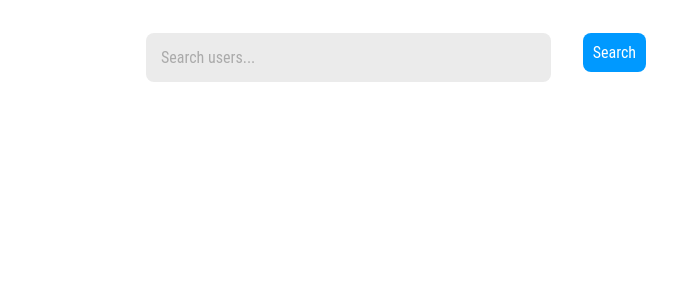
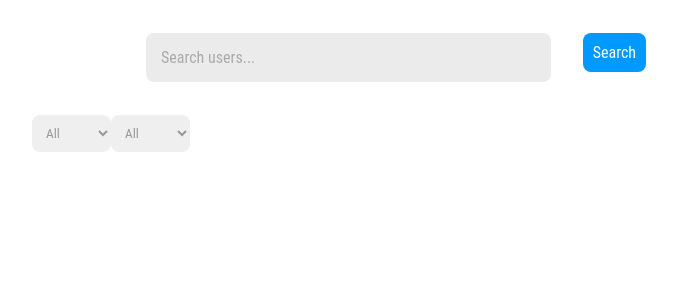
Before and after one commit to brysah/listing-users, a React (Vite) app: page / in a window 1280 px wide. Shown: the top 300 px of the page, without its empty margins (244-921 px from the left). Built offline with nearby package versions, Linux system fonts and the light colour scheme.

Commit message:
feat: add select style and structure

```diff
--- /dev/null
+++ b/src/components/Select/Select.module.scss
@@ -0,0 +1,13 @@
+.select {
+    color:  #999999;
+    padding: 1rem;
+    border-radius: 0.8rem;
+    transition: all .3s;
+
+    &__option {
+        color: #444444;
+    }
+    &:hover{
+        border: 1px solid #0099FF;
+    }
+}
--- /dev/null
+++ b/src/components/Select/index.jsx
@@ -0,0 +1,11 @@
+import styles from './Select.module.scss'
+
+export function Select(){
+    return(
+        <select name="" id="" className={styles.select}>
+            <option className={styles.select__option} >All</option>
+            <option className={styles.select__option} value="male">Male</option>
+            <option className={styles.select__option} value="female">Female</option>
+        </select>
+    )
+}
--- a/src/pages/Home/index.jsx
+++ b/src/pages/Home/index.jsx
@@ -1,10 +1,15 @@
 import styles from './Home.module.scss'
 import { Search } from '../../components/Search'
+import { Select } from '../../components/Select'
 
 export function Home() {
     return (
         <div className={styles.container}>
-            <Search/>
+            <Search />
+            <div className={styles.filters}>
+                <Select />
+                <Select />
+            </div>
         </div>
     )
 }
```
